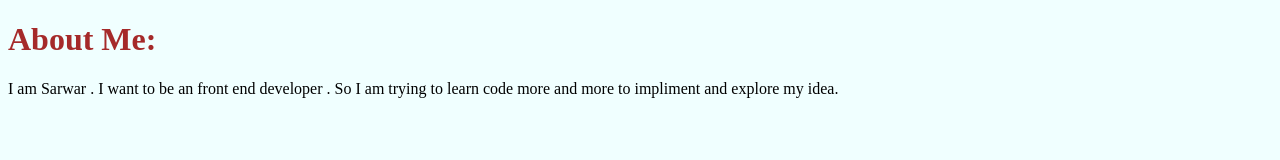
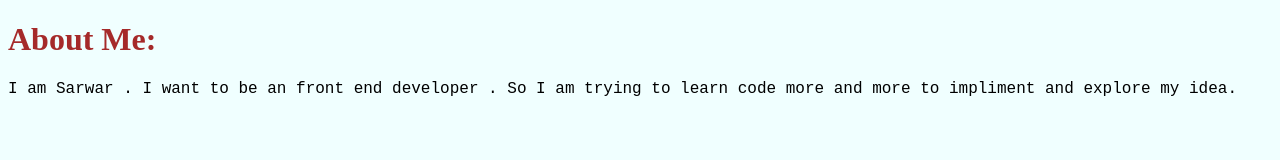
Before and after one commit to MuizSarwar/My-second-repo, a plain HTML site: page index.html in a window 1280 px wide. Drawn offline with Linux system fonts and the light colour scheme.

Commit message:
changed in css

```diff
--- a/style.css
+++ b/style.css
@@ -7,3 +7,7 @@ body{
 h1{
     color: brown;
 }
+p{
+
+    font-family: 'Courier New', Courier, monospace;
+}
```
